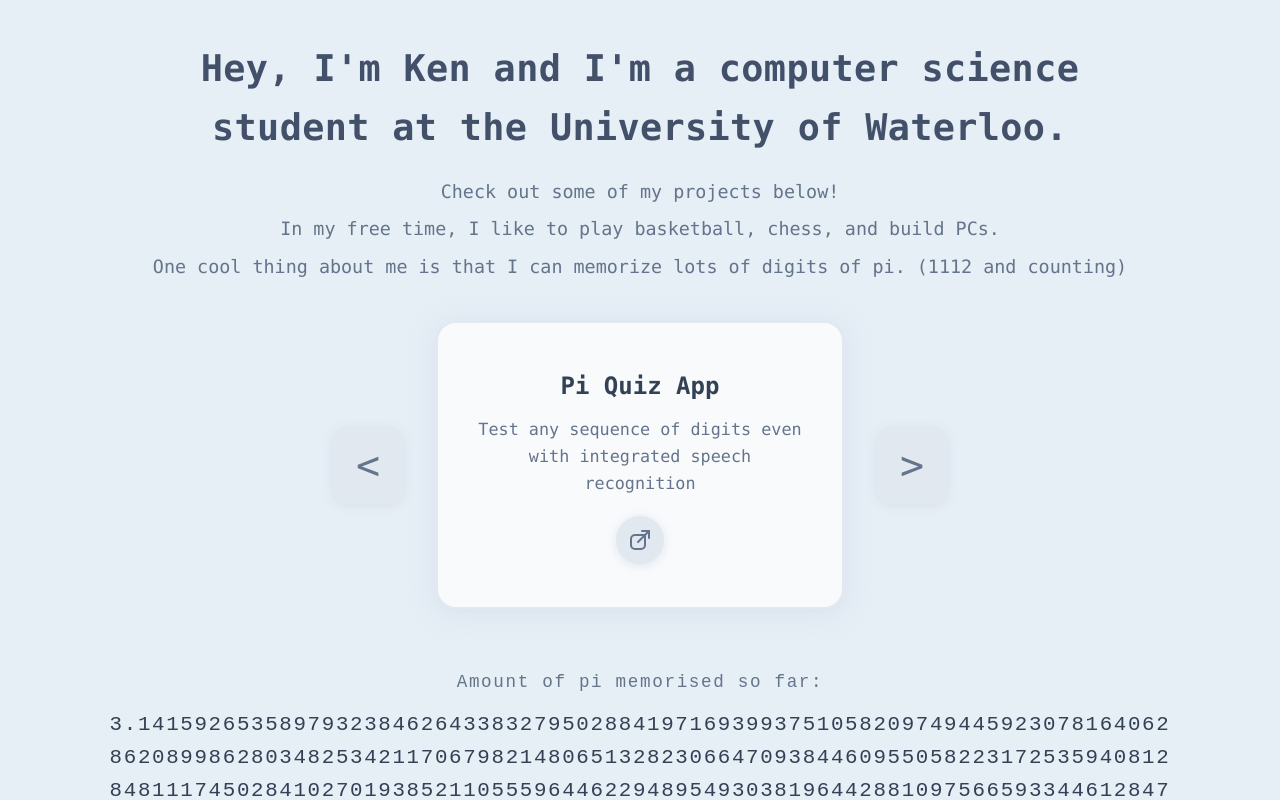
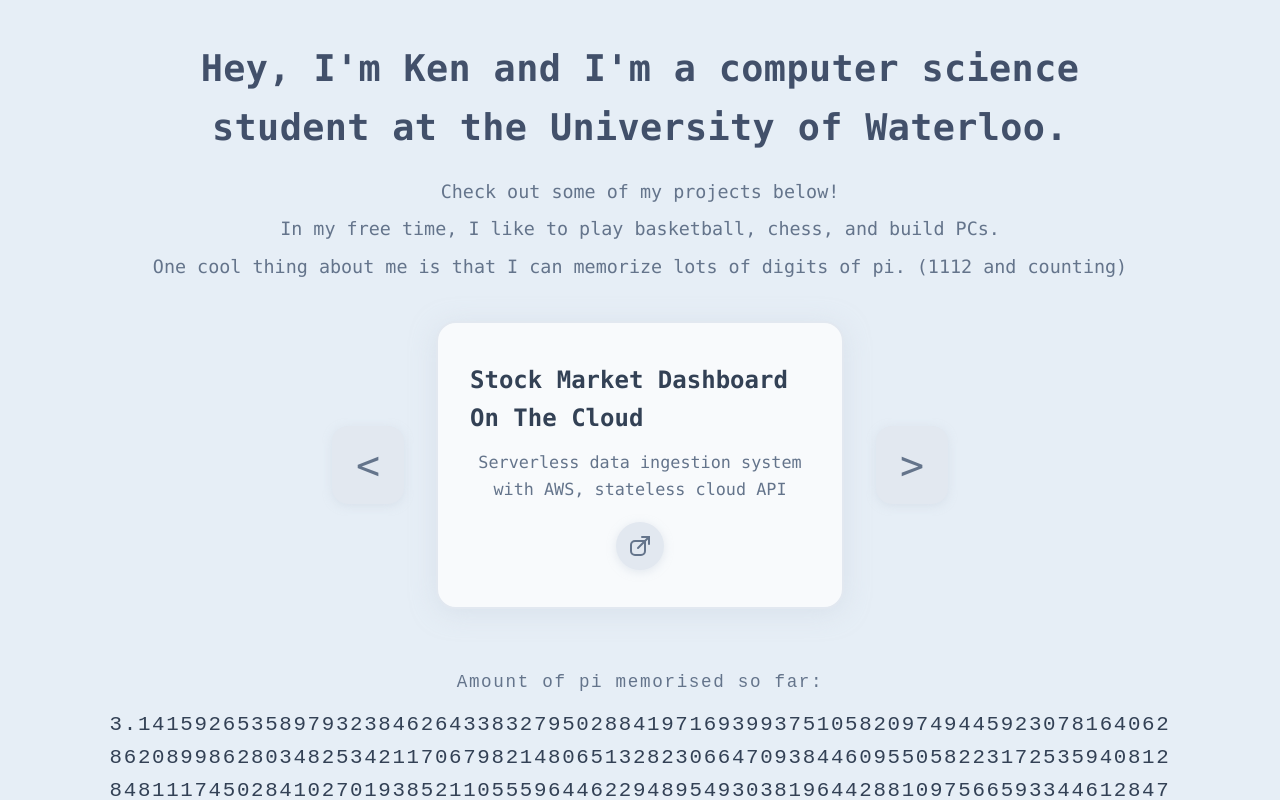
Before and after one commit to KenGao0216/ken-gao, a React (Vite) app: page / in a window 1280 px wide. Shown: the top 800 px of the page. Built offline with nearby package versions, Linux system fonts and the light colour scheme.

Commit message:
update to personal

```diff
--- a/src/data.js
+++ b/src/data.js
@@ -1,5 +1,10 @@
 
 export const projects = [
+    {
+      title: "Stock Market Dashboard On The Cloud",
+      link: "https://stdcloud.streamlit.app/",
+      description: `Serverless data ingestion system with AWS, stateless cloud API`,
+    },
     {
       title: "Pi Quiz App",
       link: "https://kengao0216.github.io/PiQuiz/",
```
